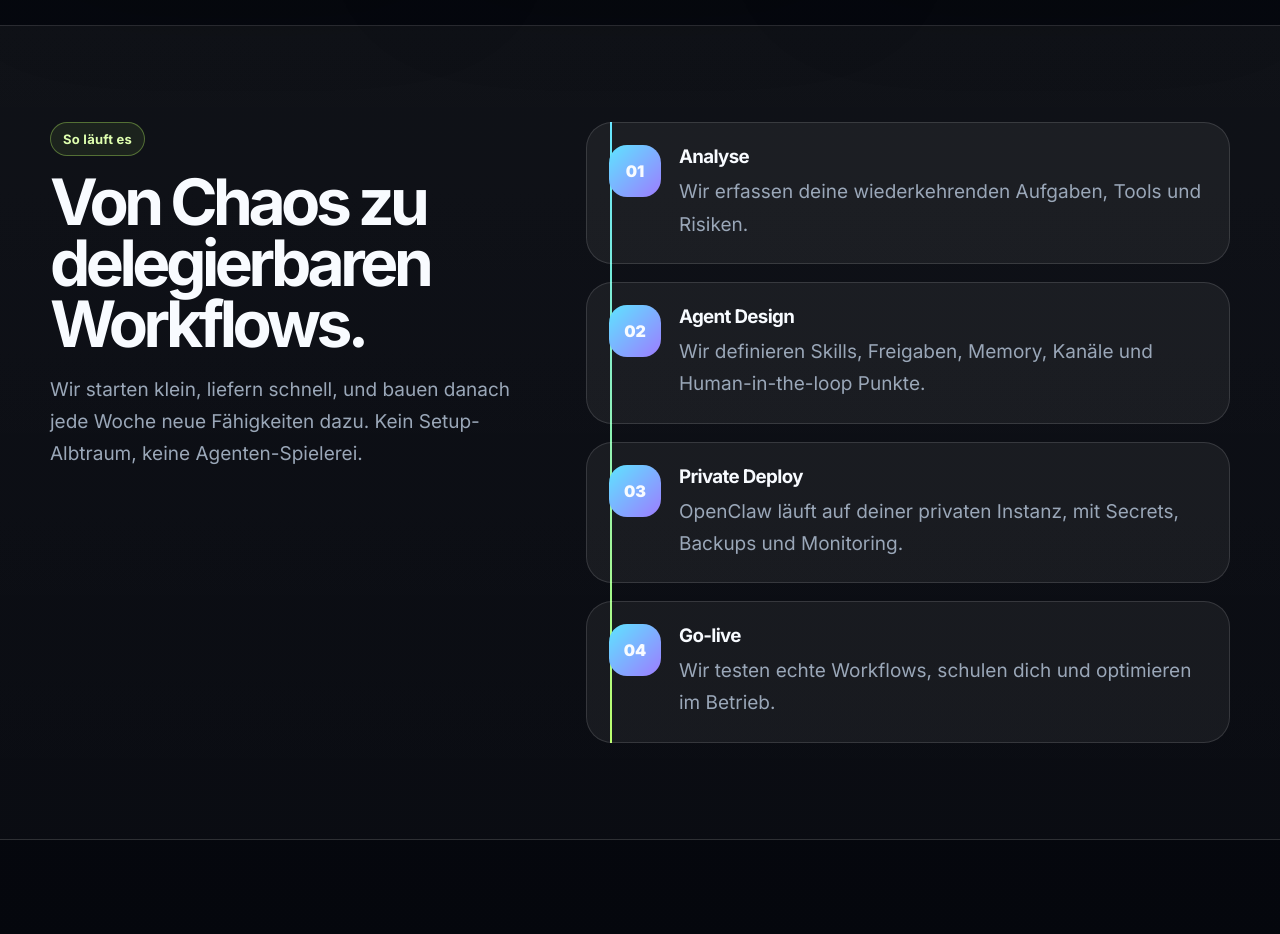
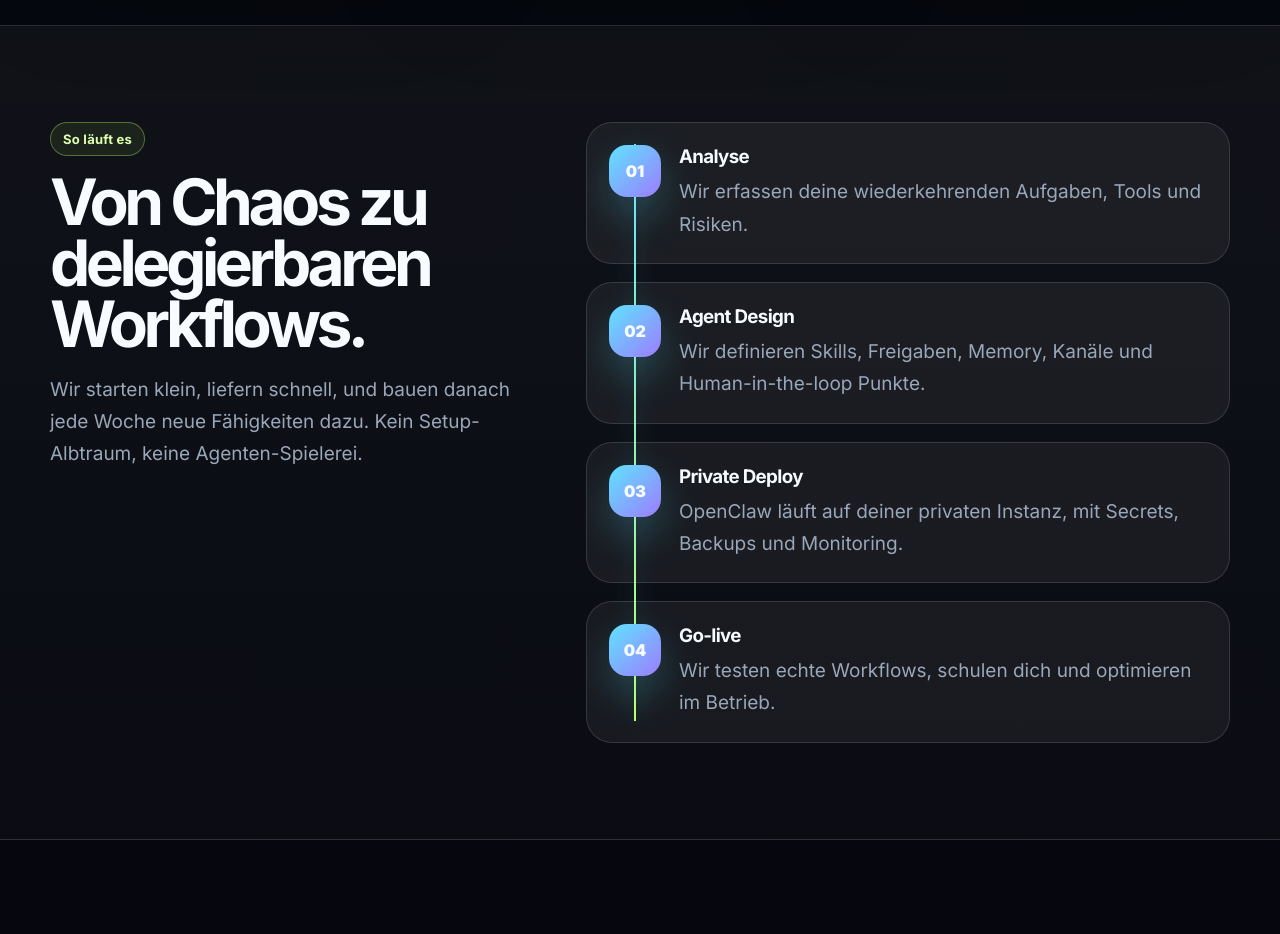
Before and after one commit to morningstarnasser/clawpilot, a Next.js app: page / in a window 1280 px wide. Shown: the part 2420-3354 px from the top of the page. Built offline with nearby package versions, Linux system fonts and the light colour scheme.

Commit message:
fix: improve timeline scroll animation

```diff
--- a/app/globals.css
+++ b/app/globals.css
@@ -83,10 +83,10 @@ h3 { margin: 0; letter-spacing: -0.035em; }
 .dark-section { background: linear-gradient(180deg, rgba(255,255,255,.04), rgba(255,255,255,.02)); border-block: 1px solid var(--line); }
 .split { display: grid; grid-template-columns: .85fr 1.15fr; gap: 60px; align-items: start; }
 .timeline { position: relative; display: grid; gap: 18px; }
-.timeline:before { content: ''; position: absolute; left: 24px; top: 0; bottom: 0; width: 2px; background: rgba(255,255,255,.1); }
-.timeline-beam { position: absolute; left: 24px; top: 0; width: 2px; background: linear-gradient(var(--blue), var(--lime)); transform-origin: top; }
-.timeline-item { position: relative; display: grid; grid-template-columns: 52px 1fr; gap: 18px; padding: 22px; border-radius: 26px; background: rgba(255,255,255,.055); border: 1px solid var(--line); }
-.timeline-item > span { position: relative; z-index: 1; width: 52px; height: 52px; border-radius: 18px; display: grid; place-items: center; background: linear-gradient(135deg, var(--blue), var(--violet)); font-weight: 900; }
+.timeline:before { content: ''; position: absolute; left: 48px; top: 22px; bottom: 22px; width: 2px; background: rgba(255,255,255,.1); z-index: 0; }
+.timeline-beam { position: absolute; left: 48px; top: 22px; bottom: 22px; width: 2px; background: linear-gradient(var(--blue), var(--lime)); transform-origin: top; z-index: 0; box-shadow: 0 0 24px rgba(94,228,255,.45); }
+.timeline-item { position: relative; z-index: 1; display: grid; grid-template-columns: 52px 1fr; gap: 18px; padding: 22px; border-radius: 26px; background: rgba(255,255,255,.055); border: 1px solid var(--line); overflow: hidden; }
+.timeline-item > span { position: relative; z-index: 1; width: 52px; height: 52px; border-radius: 18px; display: grid; place-items: center; background: linear-gradient(135deg, var(--blue), var(--violet)); font-weight: 900; box-shadow: 0 16px 40px rgba(94,228,255,.24); }
 .timeline-item p { margin: 8px 0 0; color: var(--muted); }
 .stack-grid, .advantages { display: grid; grid-template-columns: repeat(4, minmax(0, 1fr)); gap: 18px; }
 .stack-card, .advantages article { padding: 26px; border-radius: 28px; background: rgba(255,255,255,.055); border: 1px solid var(--line); }
--- a/components/landing.tsx
+++ b/components/landing.tsx
@@ -1,6 +1,7 @@
 "use client";
 
 import { motion, useScroll, useTransform, type Variants } from 'framer-motion';
+import { useRef } from 'react';
 import { ArrowRight, Check, ChevronRight, Globe2, LockKeyhole, Play, Server, Sparkles } from 'lucide-react';
 import { advantages, faqs, nav, pricing, services, stack, timeline } from '@/lib/data';
 
@@ -14,8 +15,13 @@ function Badge({ children }: { children: React.ReactNode }) {
 }
 
 export function LandingPage() {
+  const timelineRef = useRef<HTMLDivElement>(null);
   const { scrollYProgress } = useScroll();
-  const beam = useTransform(scrollYProgress, [0, 1], ['0%', '100%']);
+  const { scrollYProgress: timelineProgress } = useScroll({
+    target: timelineRef,
+    offset: ['start 78%', 'end 42%'],
+  });
+  const beamScale = useTransform(timelineProgress, [0, 1], [0, 1]);
 
   return (
     <main>
@@ -103,13 +109,25 @@ export function LandingPage() {
             <h2>Von Chaos zu delegierbaren Workflows.</h2>
             <p>Wir starten klein, liefern schnell, und bauen danach jede Woche neue Fähigkeiten dazu. Kein Setup-Albtraum, keine Agenten-Spielerei.</p>
           </div>
-          <div className="timeline">
-            <motion.div className="timeline-beam" style={{ height: beam }} />
-            {timeline.map(([n, title, text]) => (
-              <div className="timeline-item" key={n}>
-                <span>{n}</span>
+          <div className="timeline" ref={timelineRef}>
+            <motion.div className="timeline-beam" style={{ scaleY: beamScale }} />
+            {timeline.map(([n, title, text], index) => (
+              <motion.div
+                className="timeline-item"
+                key={n}
+                initial={{ opacity: 0, x: 28, scale: 0.97 }}
+                whileInView={{ opacity: 1, x: 0, scale: 1 }}
+                viewport={{ once: true, amount: 0.45 }}
+                transition={{ duration: 0.55, delay: index * 0.08, ease: 'easeOut' }}
+              >
+                <motion.span
+                  initial={{ scale: 0.72, rotate: -8 }}
+                  whileInView={{ scale: 1, rotate: 0 }}
+                  viewport={{ once: true, amount: 0.6 }}
+                  transition={{ duration: 0.45, delay: index * 0.08 + 0.08, ease: 'easeOut' }}
+                >{n}</motion.span>
                 <div><h3>{title}</h3><p>{text}</p></div>
-              </div>
+              </motion.div>
             ))}
           </div>
         </div>
```
